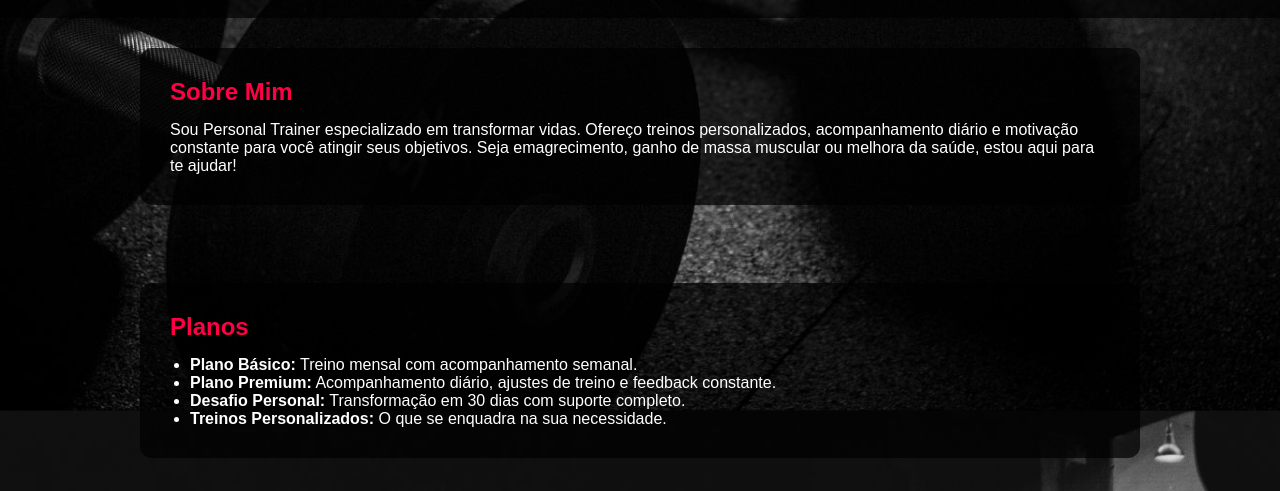
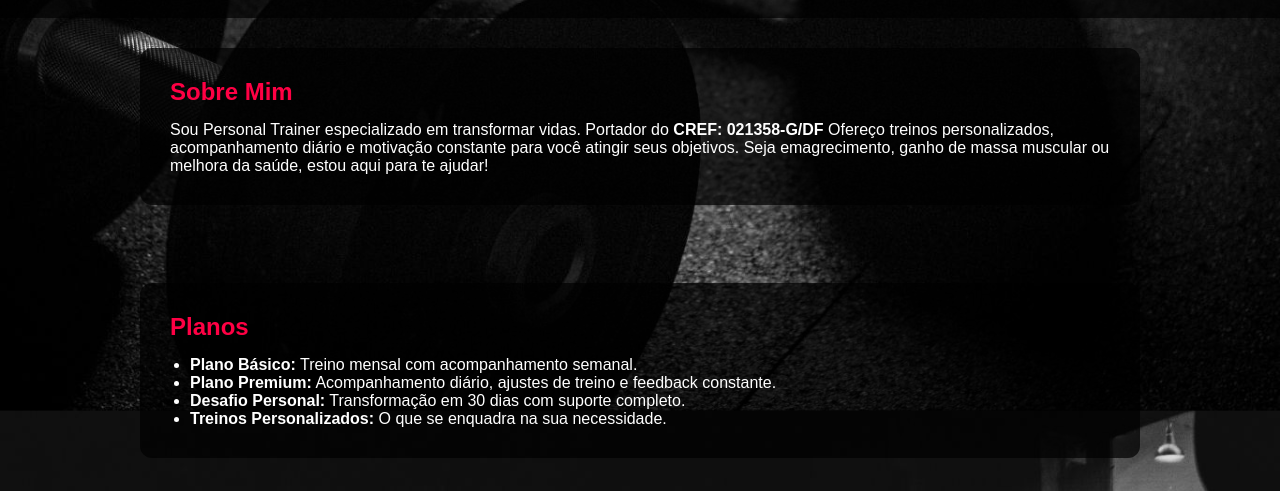
Before and after one commit to denilsonadf/brunopersonal, a website: page index.html in a window 1280 px wide. Shown: the part 309-800 px from the top of the page. Drawn offline with Linux system fonts and the light colour scheme.

Commit message:
index.html

```diff
--- a/index.html
+++ b/index.html
@@ -119,7 +119,9 @@
 
   <section id="sobre">
     <h2>Sobre Mim</h2>
-    <p>Sou Personal Trainer especializado em transformar vidas. Ofereço treinos personalizados, acompanhamento diário e motivação constante para você atingir seus objetivos. Seja emagrecimento, ganho de massa muscular ou melhora da saúde, estou aqui para te ajudar!</p>
+    <p>Sou Personal Trainer especializado em transformar vidas. Portador do <strong color red> CREF: 021358-G/DF</strong>
+      Ofereço treinos personalizados, acompanhamento diário e motivação constante para você atingir seus objetivos.
+      Seja emagrecimento, ganho de massa muscular ou melhora da saúde, estou aqui para te ajudar!</p>
   </section>
 
   <br>
```
